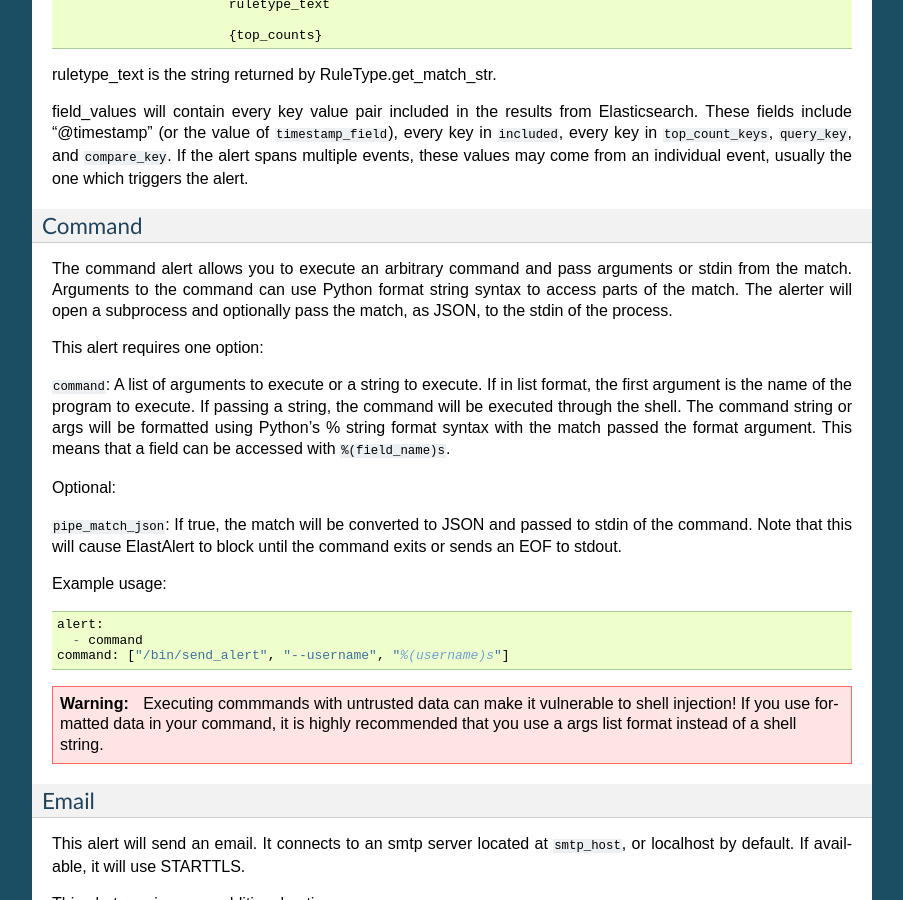
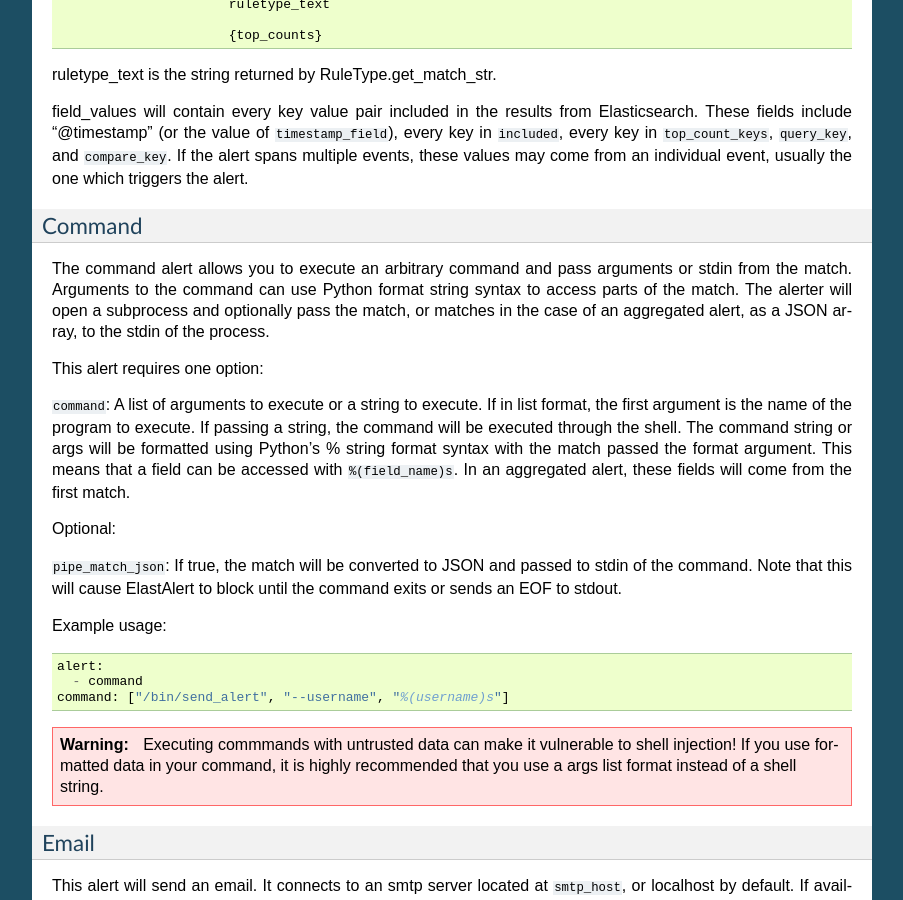
Before and after one commit to Yelp/elastalert, a Sphinx documentation site: the page built from docs/source/ruletypes.rst, in a window 1280 px wide and 900 px high, scrolled down 14097 px. Shown: the whole window, without its empty margins (198-1101 px from the left). Built offline with Sphinx 7.4.7, drawn with Linux system fonts in a browser that asks for light colours.

Commit message:
Added clarification about aggregated alerts with command alerter

```diff
--- a/docs/source/ruletypes.rst
+++ b/docs/source/ruletypes.rst
@@ -737,14 +737,15 @@ Command
 ~~~~~~~
 
 The command alert allows you to execute an arbitrary command and pass arguments or stdin from the match. Arguments to the command can use
-Python format string syntax to access parts of the match. The alerter will open a subprocess and optionally pass the match, as JSON, to
-the stdin of the process.
+Python format string syntax to access parts of the match. The alerter will open a subprocess and optionally pass the match, or matches
+in the case of an aggregated alert, as a JSON array, to the stdin of the process.
 
 This alert requires one option:
 
 ``command``: A list of arguments to execute or a string to execute. If in list format, the first argument is the name of the program to execute. If passing a
 string, the command will be executed through the shell. The command string or args will be formatted using Python's % string format syntax with the
-match passed the format argument. This means that a field can be accessed with ``%(field_name)s``.
+match passed the format argument. This means that a field can be accessed with ``%(field_name)s``. In an aggregated alert, these fields will come
+from the first match.
 
 Optional:
 
```
